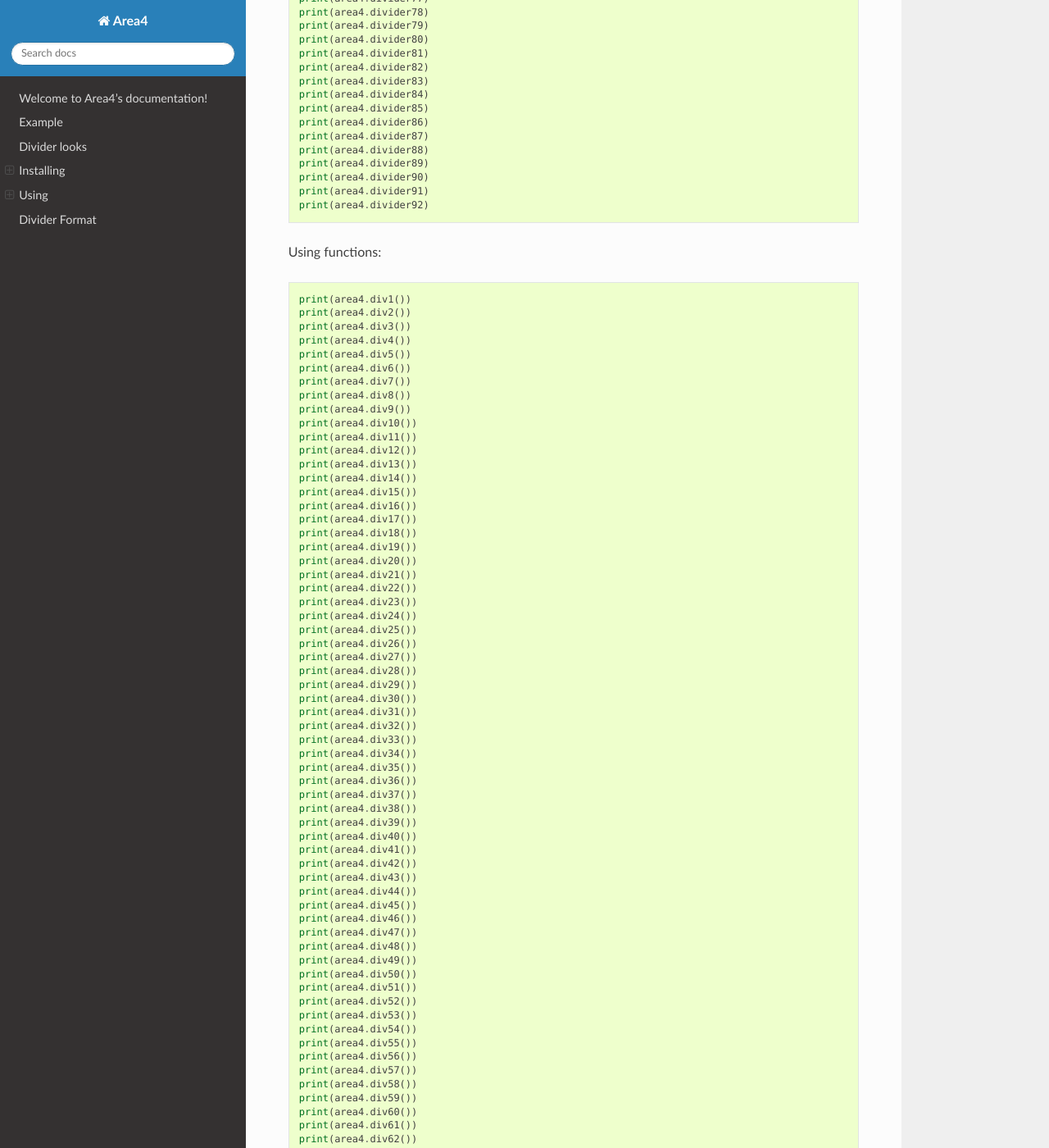
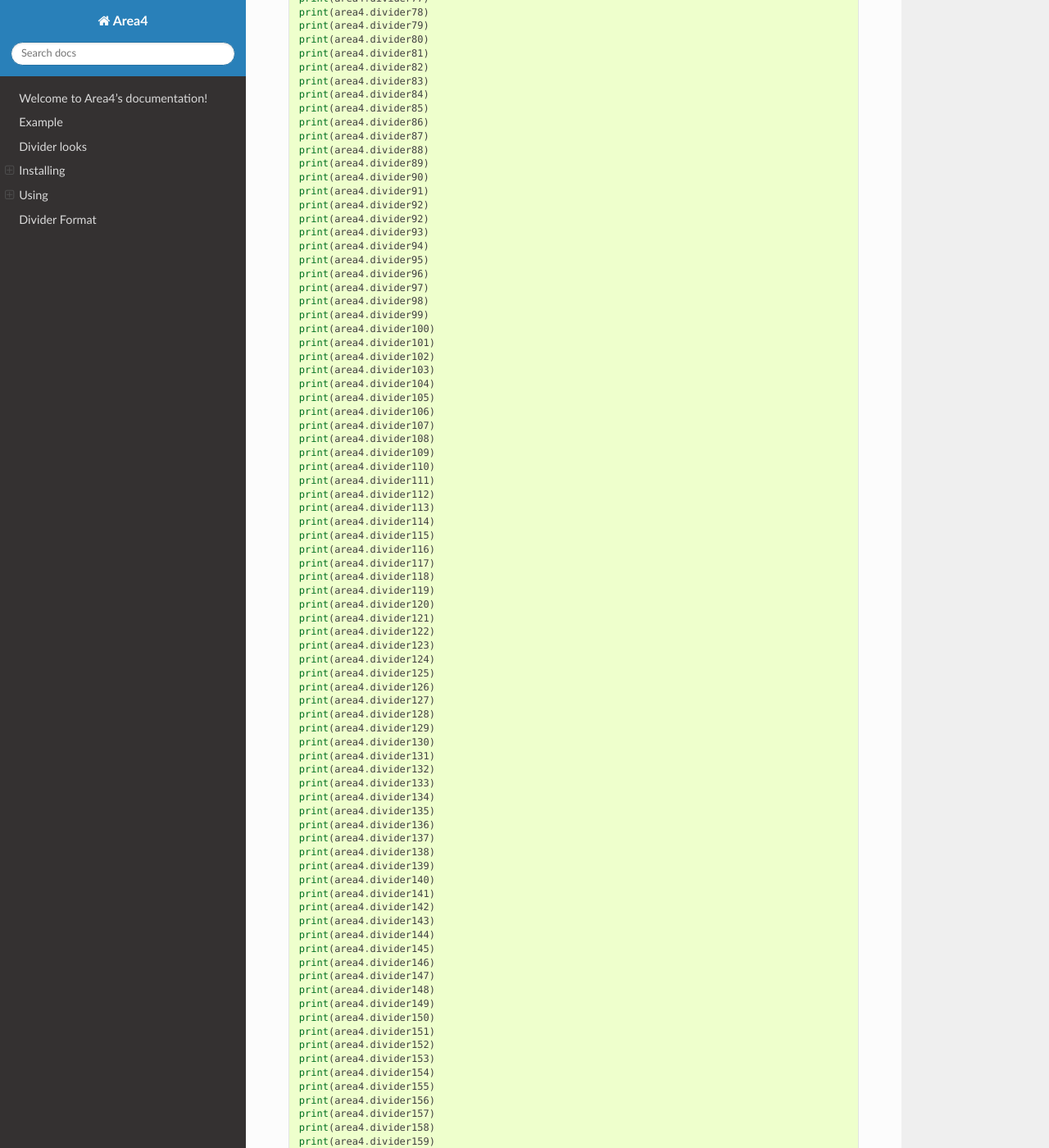
Before and after one commit to area4lib/area4, a Sphinx documentation site: the page built from docs/index.rst, in a window 1280 px wide and 1400 px high, scrolled down 5233 px. Shown: the whole window at 82% size. Built offline with Sphinx 7.4.7 and the Read the Docs theme 2.0.0, drawn with Linux system fonts in a browser that asks for light colours; some of the changed text lies outside the part shown.

Commit message:
Update index.rst

```diff
--- a/docs/index.rst
+++ b/docs/index.rst
@@ -285,6 +285,117 @@
     print(area4.divider90)
     print(area4.divider91)
     print(area4.divider92)
+    print(area4.divider92)
+    print(area4.divider93)
+    print(area4.divider94)
+    print(area4.divider95)
+    print(area4.divider96)
+    print(area4.divider97)
+    print(area4.divider98)
+    print(area4.divider99)
+    print(area4.divider100)
+    print(area4.divider101)
+    print(area4.divider102)
+    print(area4.divider103)
+    print(area4.divider104)
+    print(area4.divider105)
+    print(area4.divider106)
+    print(area4.divider107)
+    print(area4.divider108)
+    print(area4.divider109)
+    print(area4.divider110)
+    print(area4.divider111)
+    print(area4.divider112)
+    print(area4.divider113)
+    print(area4.divider114)
+    print(area4.divider115)
+    print(area4.divider116)
+    print(area4.divider117)
+    print(area4.divider118)
+    print(area4.divider119)
+    print(area4.divider120)
+    print(area4.divider121)
+    print(area4.divider122)
+    print(area4.divider123)
+    print(area4.divider124)
+    print(area4.divider125)
+    print(area4.divider126)
+    print(area4.divider127)
+    print(area4.divider128)
+    print(area4.divider129)
+    print(area4.divider130)
+    print(area4.divider131)
+    print(area4.divider132)
+    print(area4.divider133)
+    print(area4.divider134)
+    print(area4.divider135)
+    print(area4.divider136)
+    print(area4.divider137)
+    print(area4.divider138)
+    print(area4.divider139)
+    print(area4.divider140)
+    print(area4.divider141)
+    print(area4.divider142)
+    print(area4.divider143)
+    print(area4.divider144)
+    print(area4.divider145)
+    print(area4.divider146)
+    print(area4.divider147)
+    print(area4.divider148)
+    print(area4.divider149)
+    print(area4.divider150)
+    print(area4.divider151)
+    print(area4.divider152)
+    print(area4.divider153)
+    print(area4.divider154)
+    print(area4.divider155)
+    print(area4.divider156)
+    print(area4.divider157)
+    print(area4.divider158)
+    print(area4.divider159)
+    print(area4.divider160)
+    print(area4.divider161)
+    print(area4.divider162)
+    print(area4.divider163)
+    print(area4.divider164)
+    print(area4.divider165)
+    print(area4.divider166)
+    print(area4.divider167)
+    print(area4.divider168)
+    print(area4.divider169)
+    print(area4.divider170)
+    print(area4.divider171)
+    print(area4.divider172)
+    print(area4.divider173)
+    print(area4.divider174)
+    print(area4.divider175)
+    print(area4.divider176)
+    print(area4.divider177)
+    print(area4.divider178)
+    print(area4.divider179)
+    print(area4.divider180)
+    print(area4.divider181)
+    print(area4.divider182)
+    print(area4.divider183)
+    print(area4.divider184)
+    print(area4.divider185)
+    print(area4.divider186)
+    print(area4.divider187)
+    print(area4.divider188)
+    print(area4.divider189)
+    print(area4.divider190)
+    print(area4.divider191)
+    print(area4.divider192)
+    print(area4.divider193)
+    print(area4.divider194)
+    print(area4.divider195)
+    print(area4.divider196)
+    print(area4.divider197)
+    print(area4.divider198)
+    print(area4.divider199)
+    print(area4.divider200)
+
+
 
 Using functions:
 
@@ -382,6 +493,115 @@
     print(area4.div90())
     print(area4.div91())
     print(area4.div92())
+    print(area4.div92())
+    print(area4.div93())
+    print(area4.div94())
+    print(area4.div95())
+    print(area4.div96())
+    print(area4.div97())
+    print(area4.div98())
+    print(area4.div99())
+    print(area4.div100())
+    print(area4.div101())
+    print(area4.div102())
+    print(area4.div103())
+    print(area4.div104())
+    print(area4.div105())
+    print(area4.div106())
+    print(area4.div107())
+    print(area4.div108())
+    print(area4.div109())
+    print(area4.div110())
+    print(area4.div111())
+    print(area4.div112())
+    print(area4.div113())
+    print(area4.div114())
+    print(area4.div115())
+    print(area4.div116())
+    print(area4.div117())
+    print(area4.div118())
+    print(area4.div119())
+    print(area4.div120())
+    print(area4.div121())
+    print(area4.div122())
+    print(area4.div123())
+    print(area4.div124())
+    print(area4.div125())
+    print(area4.div126())
+    print(area4.div127())
+    print(area4.div128())
+    print(area4.div129())
+    print(area4.div130())
+    print(area4.div131())
+    print(area4.div132())
+    print(area4.div133())
+    print(area4.div134())
+    print(area4.div135())
+    print(area4.div136())
+    print(area4.div137())
+    print(area4.div138())
+    print(area4.div139())
+    print(area4.div140())
+    print(area4.div141())
+    print(area4.div142())
+    print(area4.div143())
+    print(area4.div144())
+    print(area4.div145())
+    print(area4.div146())
+    print(area4.div147())
+    print(area4.div148())
+    print(area4.div149())
+    print(area4.div150())
+    print(area4.div151())
+    print(area4.div152())
+    print(area4.div153())
+    print(area4.div154())
+    print(area4.div155())
+    print(area4.div156())
+    print(area4.div157())
+    print(area4.div158())
+    print(area4.div159())
+    print(area4.div160())
+    print(area4.div161())
+    print(area4.div162())
+    print(area4.div163())
+    print(area4.div164())
+    print(area4.div165())
+    print(area4.div166())
+    print(area4.div167())
+    print(area4.div168())
+    print(area4.div169())
+    print(area4.div170())
+    print(area4.div171())
+    print(area4.div172())
+    print(area4.div173())
+    print(area4.div174())
+    print(area4.div175())
+    print(area4.div176())
+    print(area4.div177())
+    print(area4.div178())
+    print(area4.div179())
+    print(area4.div180())
+    print(area4.div181())
+    print(area4.div182())
+    print(area4.div183())
+    print(area4.div184())
+    print(area4.div185())
+    print(area4.div186())
+    print(area4.div187())
+    print(area4.div188())
+    print(area4.div189())
+    print(area4.div190())
+    print(area4.div191())
+    print(area4.div192())
+    print(area4.div193())
+    print(area4.div194())
+    print(area4.div195())
+    print(area4.div196())
+    print(area4.div197())
+    print(area4.div198())
+    print(area4.div199())
+    print(area4.div200())
 
 
 .. warning:: In version 1.1.0, the functions changed in the way they operated.  Before 1.1.0, the functions printed the variables, but after the release, they now just return the variable.
```
